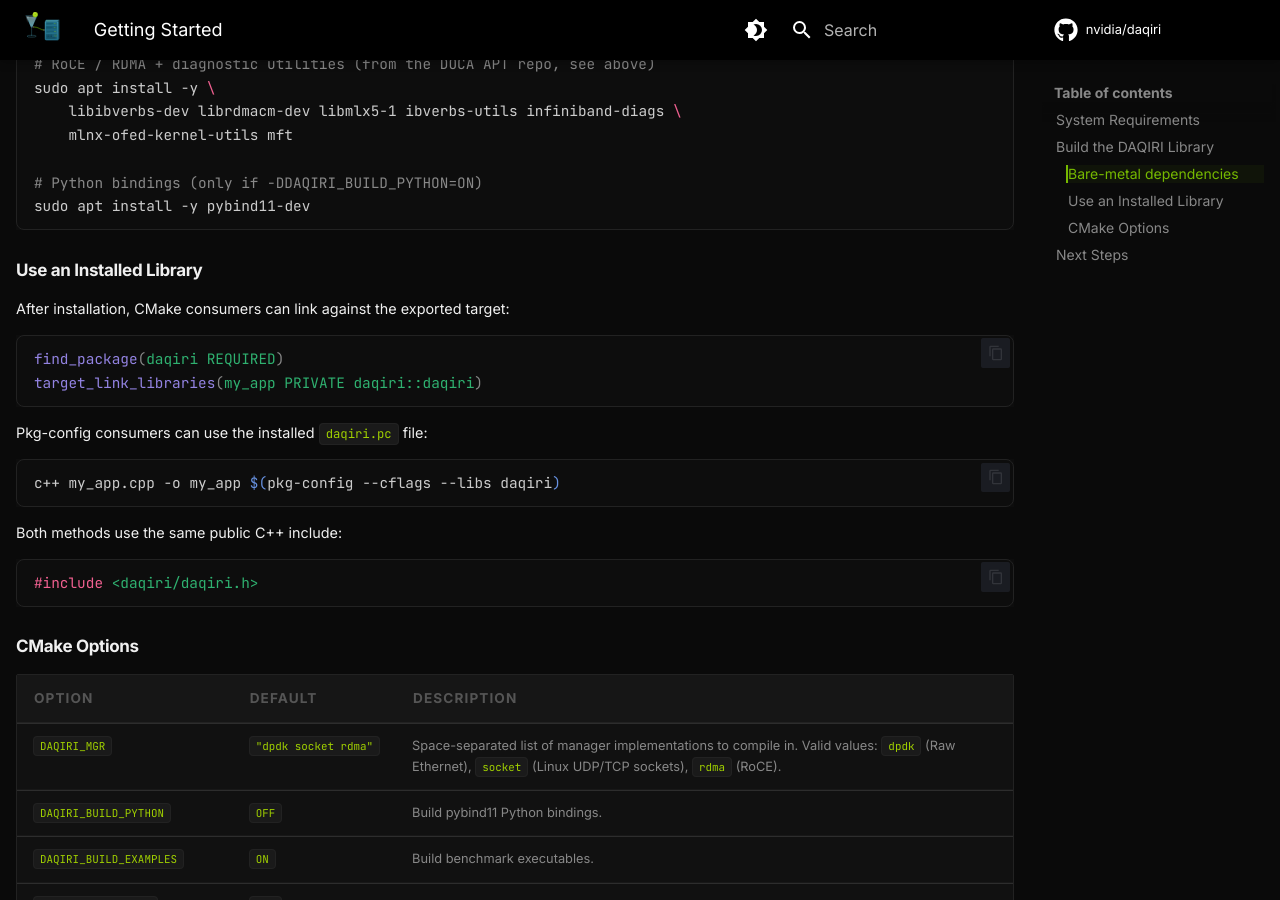
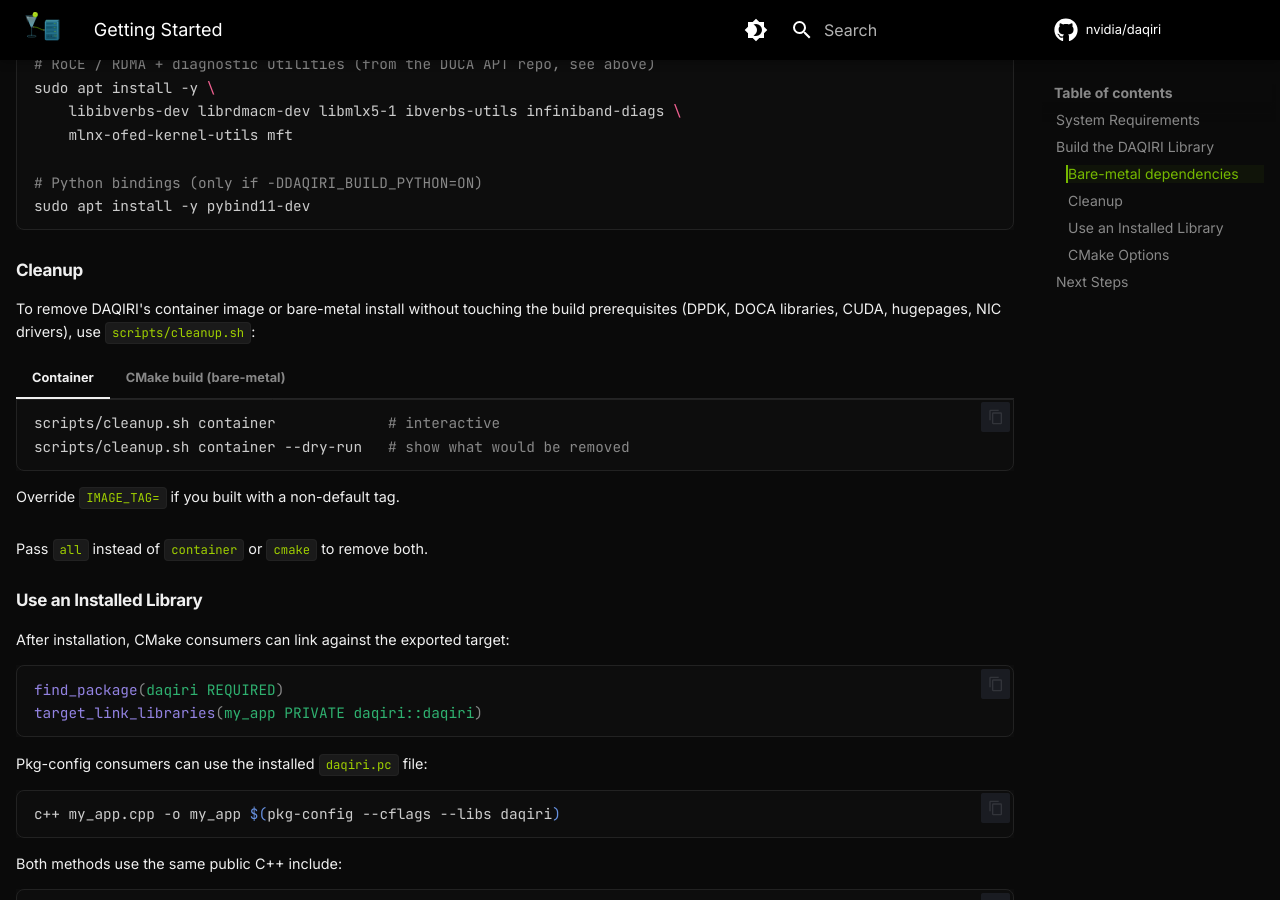
Before and after one commit to NVIDIA/daqiri, an MkDocs documentation site: the page built from docs/getting-started.md, in a window 1280 px wide and 900 px high, scrolled down 2018 px. Built offline with MkDocs 1.6.1 and Material for MkDocs 9.7.7, drawn with Linux system fonts in a browser that asks for light colours; comment, search, counter and statistics services are not loaded.

Commit message:
#119 - Add uninstall script for the CMake install and container image (#120)
* #119 - Add uninstall script for the CMake install and container image

Signed-off-by: Chloe Crozier <chloecrozier@gmail.com>

* #119 - Surface partial-build leftovers in container verification

Signed-off-by: Chloe Crozier <chloecrozier@gmail.com>

* #119 - Preserve manifest newline paths

Signed-off-by: Chloe Crozier <chloecrozier@gmail.com>

Co-authored-by: greptile-apps[bot] <165735046+greptile-apps[bot]@users.noreply.github.com>

* #119 - Refresh ldconfig after manifest cleanup

Signed-off-by: Chloe Crozier <chloecrozier@gmail.com>

Co-authored-by: greptile-apps[bot] <165735046+greptile-apps[bot]@users.noreply.github.com>

* #119 - Refresh ldconfig after scanned cleanup

Signed-off-by: Chloe Crozier <chloecrozier@gmail.com>

Co-authored-by: greptile-apps[bot] <165735046+greptile-apps[bot]@users.noreply.github.com>

* #119 - Centralize ldconfig refresh and document xargs delimiter in uninstall script

Signed-off-by: Chloe Crozier <chloecrozier@gmail.com>

* #119 - Rename uninstall script to scripts/cleanup.sh

Rename scripts/uninstall.sh to scripts/cleanup.sh and follow through on
all in-repo references: the two info() banners in the script
("Verifying CMake/container cleanup:"), the Cleanup section heading and
commands in docs/getting-started.md, and Step 7 in
docs/tutorials/bare-metal-cmake-build.md (including the cross-link
anchor #step-7-cleanup). The script's usage line picks up the new
basename automatically. No behavior changes.

Signed-off-by: Chloe Crozier <chloecrozier@gmail.com>

* #119 - Move cleanup instructions out of the numbered install steps

Signed-off-by: Chloe Crozier <chloecrozier@gmail.com>

* #119 - Harden cleanup script reruns

Signed-off-by: Denis Leshchev <dleshchev@nvidia.com>

---------

Signed-off-by: Chloe Crozier <chloecrozier@gmail.com>
Signed-off-by: Denis Leshchev <dleshchev@nvidia.com>
Co-authored-by: greptile-apps[bot] <165735046+greptile-apps[bot]@users.noreply.github.com>
Co-authored-by: Denis Leshchev <dleshchev@nvidia.com>

````diff
--- a/docs/getting-started.md
+++ b/docs/getting-started.md
@@ -139,6 +139,31 @@ sudo apt install -y \
 sudo apt install -y pybind11-dev
 ```
 
+### Cleanup
+
+To remove DAQIRI's container image or bare-metal install without touching the build prerequisites (DPDK, DOCA libraries, CUDA, hugepages, NIC drivers), use [`scripts/cleanup.sh`](https://github.com/NVIDIA/daqiri/blob/main/scripts/cleanup.sh):
+
+=== "Container"
+
+    ```bash
+    scripts/cleanup.sh container             # interactive
+    scripts/cleanup.sh container --dry-run   # show what would be removed
+    ```
+
+    Override `IMAGE_TAG=` if you built with a non-default tag.
+
+=== "CMake build (bare-metal)"
+
+    ```bash
+    scripts/cleanup.sh cmake             # interactive, manifest-driven
+    scripts/cleanup.sh cmake --dry-run   # show what would be removed
+    scripts/cleanup.sh cmake --yes       # non-interactive
+    ```
+
+    See [Cleanup](tutorials/bare-metal-cmake-build.md#cleanup) in the bare-metal tutorial for manifest semantics, the `DAQIRI_PREFIX` override, and verification details.
+
+Pass `all` instead of `container` or `cmake` to remove both.
+
 ### Use an Installed Library
 
 After installation, CMake consumers can link against the exported target:
````
Also changed, not shown: docs/tutorials/bare-metal-cmake-build.md (+16 -0 lines), 1 other file.
